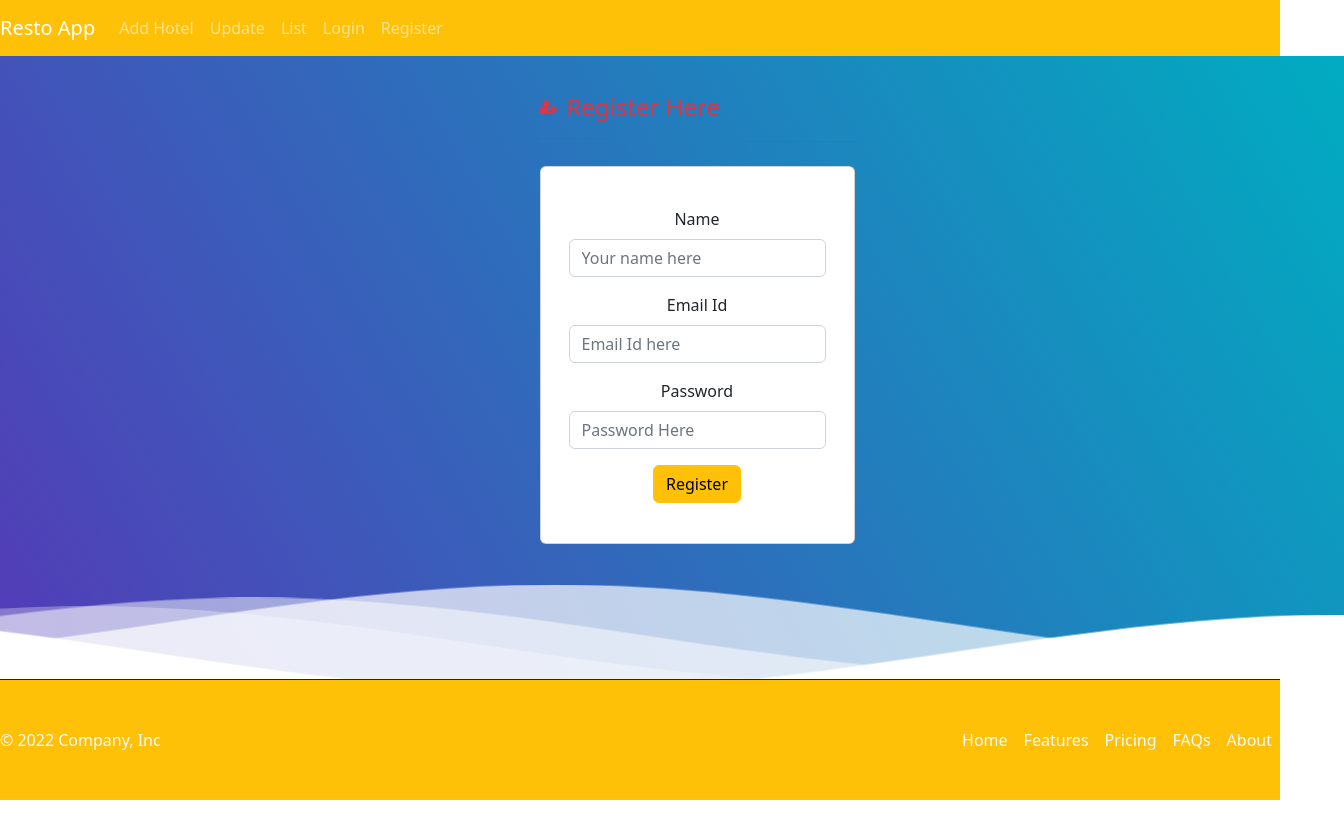
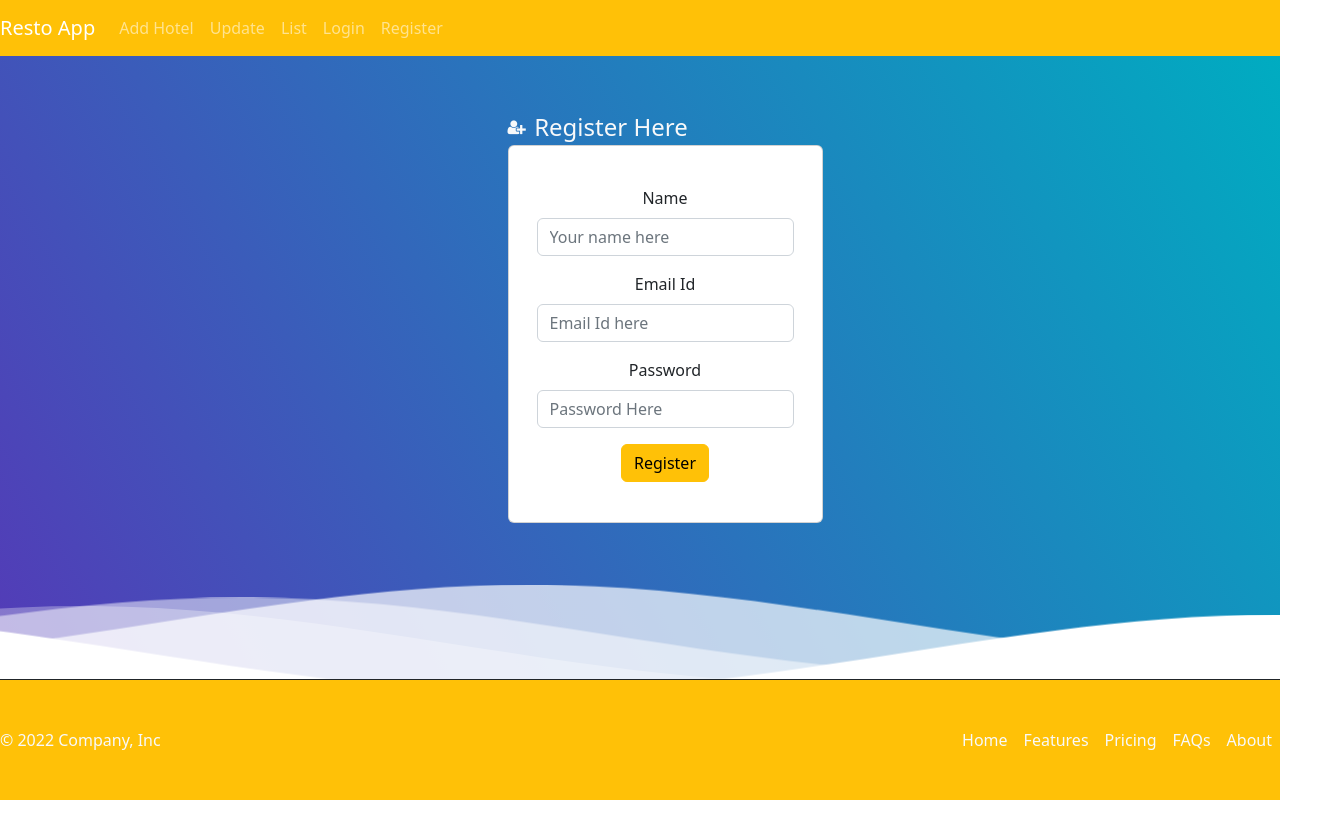
Before and after one commit to JayashreeJanani/AngularRestDemo, an Angular app: page /register in a window 1280 px wide. Shown: the top 838 px of the page, 1344 px wide, since content can reach past the window. Built offline with nearby package versions, Linux system fonts and the light colour scheme.

Commit message:
27_10_2022_23:14_work

```diff
--- a/src/app/add-resto/add-resto.component.html
+++ b/src/app/add-resto/add-resto.component.html
@@ -1,8 +1,8 @@
 <div class="container py-4">
-<header class="pb-3 mb-4 border-bottom border-danger">
+<header class="pb-3 mb-4 ">
   <a href="/" class="d-flex align-items-center text-dark text-decoration-none">
     <i class="fa fa-building text-light"></i>&nbsp;&nbsp;
-    <span class="fs-4 text-danger">Add Restaurant here</span>
+    <span class="fs-4 text-light">Add Restaurant here</span>
   </a>
 </header></div>
 <div *ngIf="alert" class="alert alert-warning alert-dismissible fade show" role="alert">
--- a/src/app/app.component.css
+++ b/src/app/app.component.css
@@ -2,13 +2,17 @@
 
 
 
+label{
+  text-align:left ;
+  padding: 0%;
+}
 
 
 .header {
-  width: 105%;
+  width: 100%;
   padding-left: 0%;
   margin: 0%;
-  text-align:center;
+  text-align:right;
   background: linear-gradient(60deg, rgba(84,58,183,1) 0%, rgba(0,172,193,1) 100%);
   color:white;
 }
--- a/src/app/register-resto/register-resto.component.html
+++ b/src/app/register-resto/register-resto.component.html
@@ -1,11 +1,11 @@
 
     <div class="container py-4">
-        <header class="pb-3 mb-4 border-bottom border-danger">
-          <a href="/" class="d-flex align-items-center text-dark text-decoration-none">
-            <i class="fa fa-user-plus text-danger"></i>&nbsp;&nbsp;
-            <span class="fs-4 text-danger">Register Here</span>
+
+          <a href="/" class="d-flex align-items-center text-light text-decoration-none">
+            <i class="fa fa-user-plus text-light"></i>&nbsp;&nbsp;
+            <span class="fs-4 text-light">Register Here</span>
           </a>
-        </header>
+
         <div class="card text-center container py-4">
             <div class="card-body">
         <form [formGroup]="creatRestorant" (ngSubmit)="creatresto()">
--- a/src/app/update-resto/update-resto.component.html
+++ b/src/app/update-resto/update-resto.component.html
@@ -1,8 +1,8 @@
 <div class="container py-4">
-    <header class="pb-3 mb-4 border-bottom border-danger">
+    <header class="pb-3 mb-4">
       <a href="/" class="d-flex align-items-center text-dark text-decoration-none">
-        <i class="fa fa-building text-danger"></i>&nbsp;&nbsp;
-        <span class="fs-4 text-danger">Edit and Update Restaurant details here</span>
+        <i class="fa fa-building text-light"></i>&nbsp;&nbsp;
+        <span class="fs-4 text-light">Edit and Update Restaurant details here</span>
       </a>
     </header></div>
     <div *ngIf="alertedit" class="alert alert-warning alert-dismissible fade show" role="alert">
```
